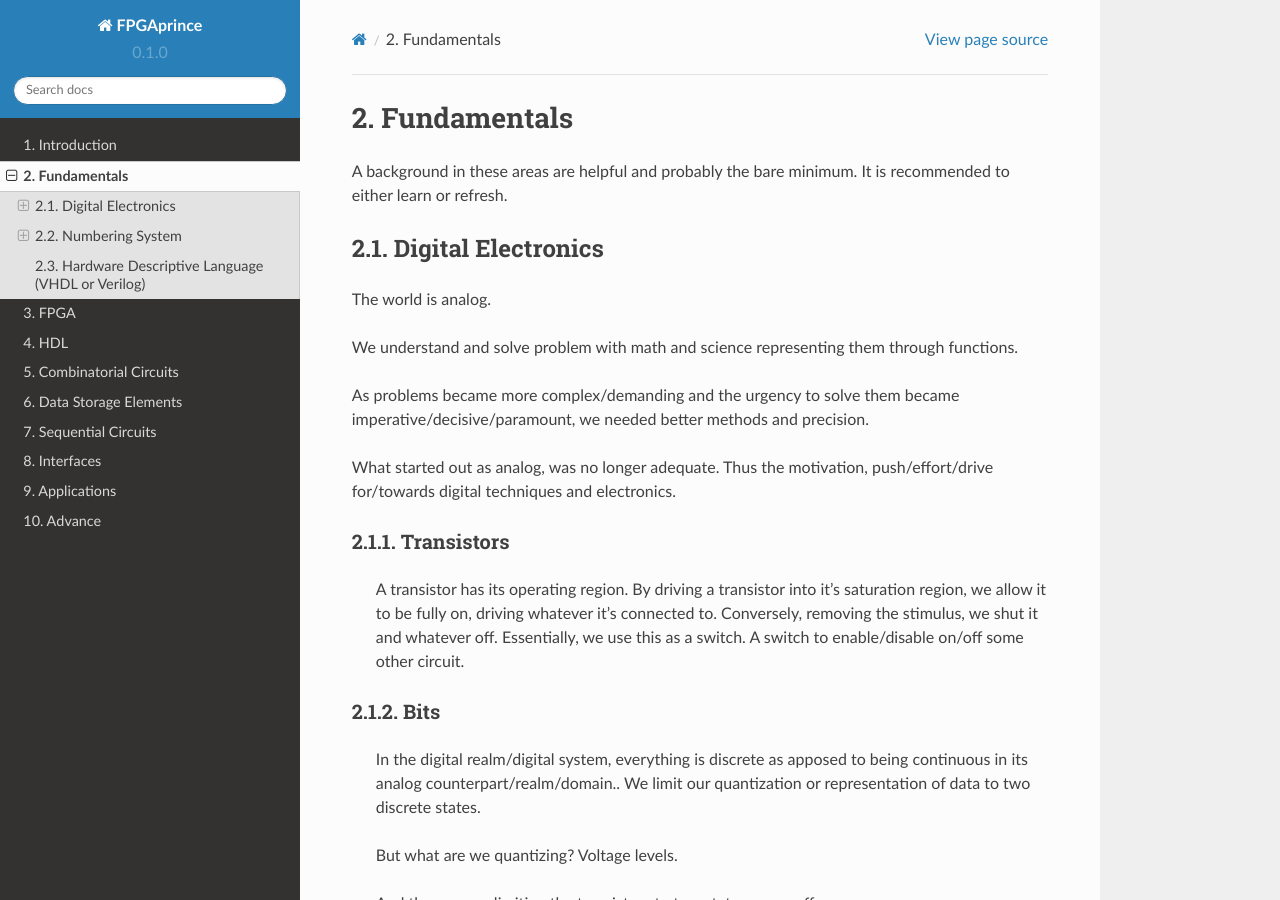
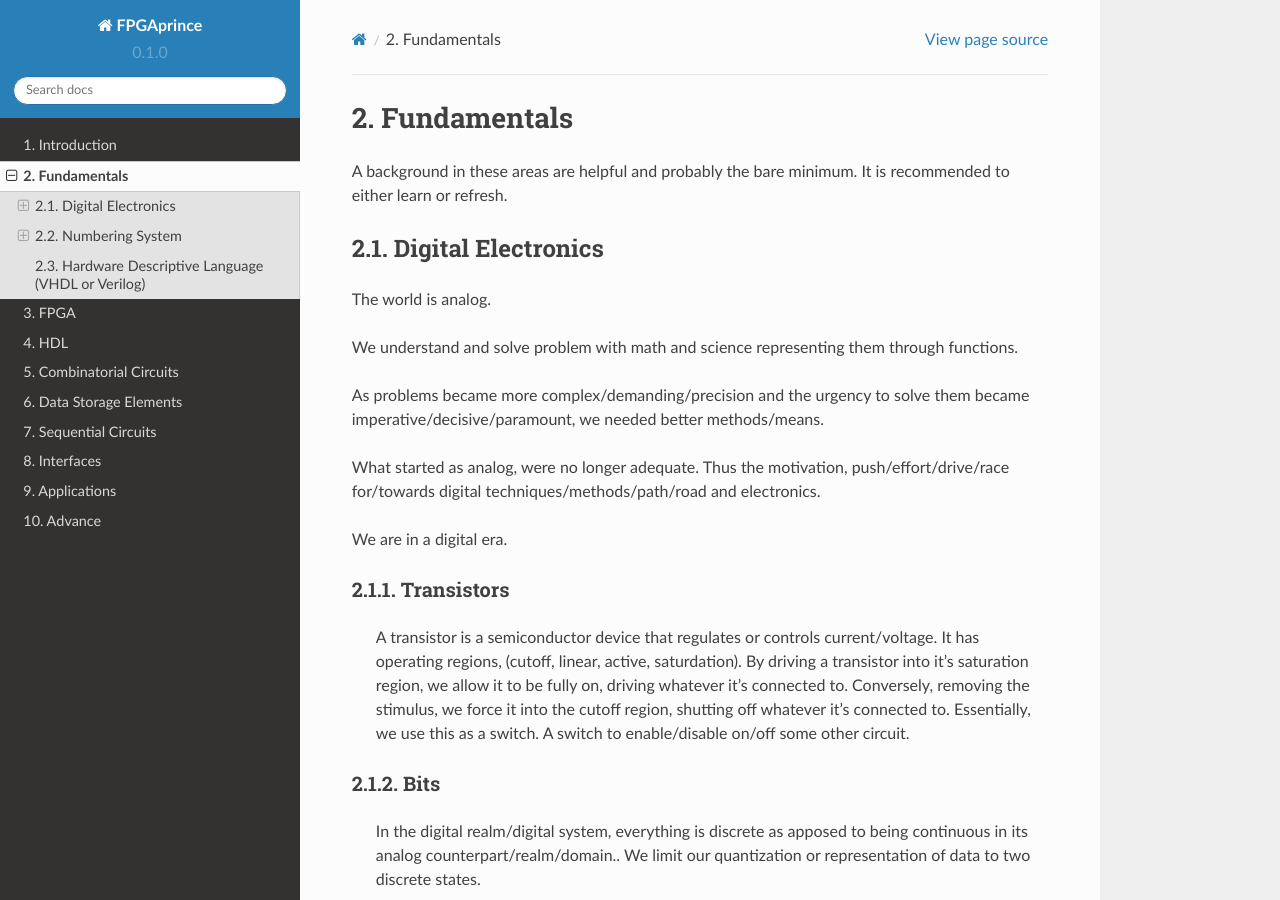
Before and after one commit to fpgaprince/rtd, a Sphinx documentation site: the page built from docs/source/fundamentals.rst, in a window 1280 px wide and 900 px high. Built offline with Sphinx 7.4.7 and the Read the Docs theme 2.0.0, drawn with Linux system fonts in a browser that asks for light colours.

Commit message:
intro good enough

```diff
--- a/docs/source/fundamentals.rst
+++ b/docs/source/fundamentals.rst
@@ -8,17 +8,19 @@ The world is analog.
 
 We understand and solve problem with math and science representing them through functions.
 
-As problems became more complex/demanding and the urgency to solve them became imperative/decisive/paramount, we needed better methods and precision.
+As problems became more complex/demanding/precision and the urgency to solve them became imperative/decisive/paramount, we needed better methods/means.
 
-What started out as analog, was no longer adequate. Thus the motivation, push/effort/drive for/towards digital techniques and electronics.
+What started as analog, were no longer adequate. Thus the motivation, push/effort/drive/race for/towards digital techniques/methods/path/road and electronics.
 
+We are in a digital era.
 
 
 Transistors
 ------------------
-    A transistor has its operating region.
+    A transistor is a semiconductor device that regulates or controls current/voltage.
+    It has operating regions, (cutoff, linear, active, saturdation).
     By driving a transistor into it's saturation region, we allow it to be fully on, driving whatever it's connected to.
-    Conversely, removing the stimulus, we shut it and whatever off.
+    Conversely, removing the stimulus, we force it into the cutoff region, shutting off whatever it's connected to.
     Essentially, we use this as a switch. A switch to enable/disable on/off some other circuit.
 
 Bits
```
